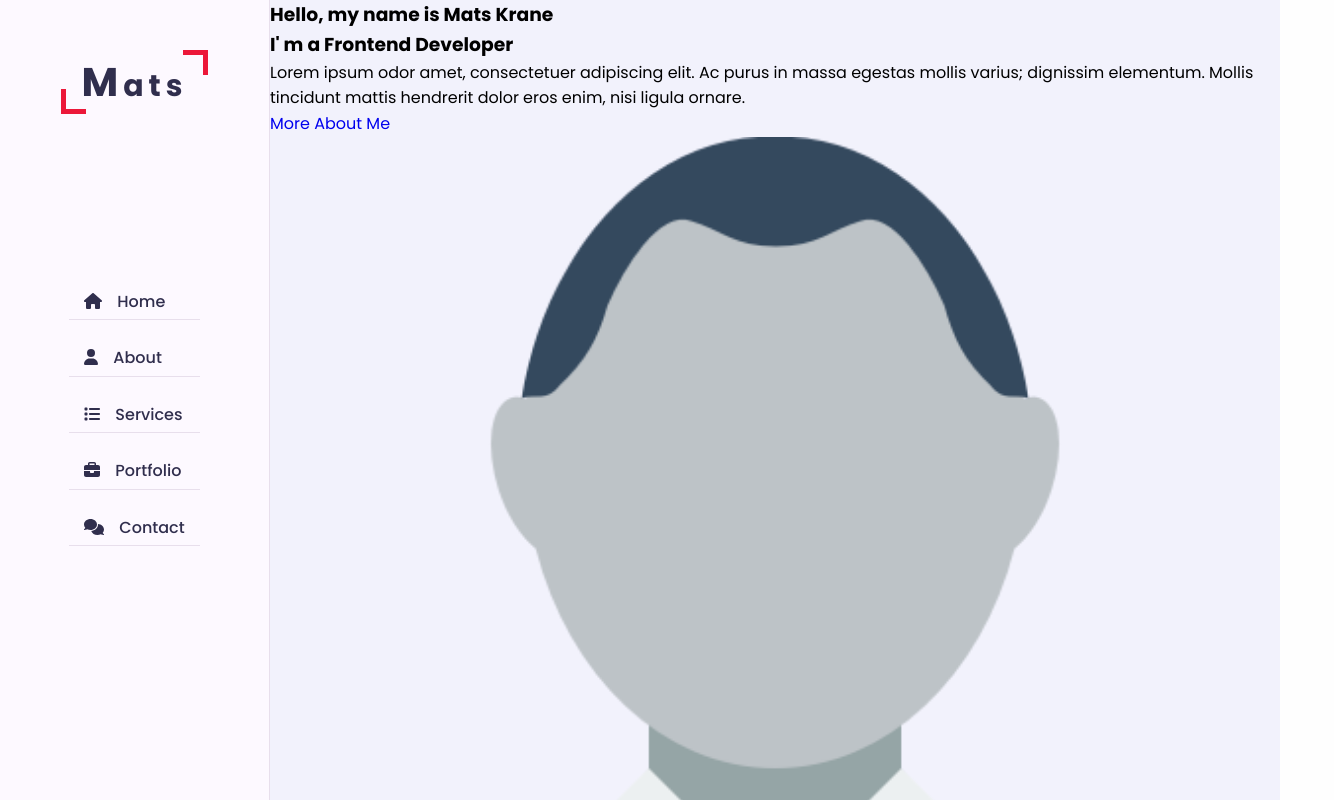
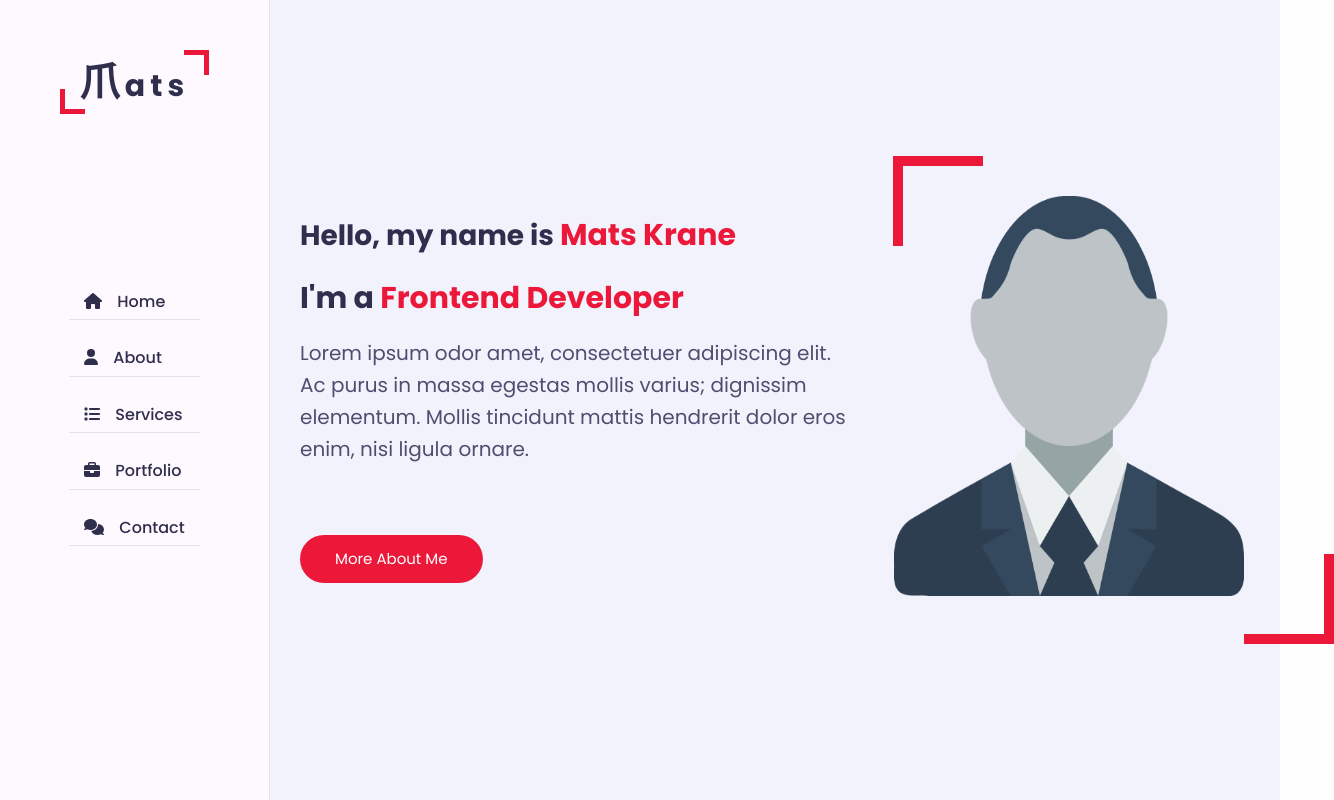
Before and after one commit to Matskrane/my-portfolio, a React (Create React App) app: page / in a window 1280 px wide. Shown: the whole page, 1334 px wide, since content can reach past the window. Built offline with nearby package versions, Linux system fonts and the light colour scheme.

Commit message:
sexy stuff

```diff
--- a/src/components/Home.js
+++ b/src/components/Home.js
@@ -8,15 +8,15 @@ const Home = () => {
         <section className="home section">
           <div className='container'>
               <div className='row'>
-                    <div className='home-info'>
+                    <div className='home-info padd-15'>
                         <h3 className='hello'> Hello, my name is <span className='name'>Mats Krane</span></h3>
-                        <h3 className='my-profession'>I' m a <span className='typing'>Frontend Developer</span></h3>
+                        <h3 className='my-profession'>I'm a <span className='typing'>Frontend Developer</span></h3>
                         <p>Lorem ipsum odor amet, consectetuer adipiscing elit. Ac purus in massa egestas mollis varius;
                            dignissim elementum. Mollis tincidunt mattis hendrerit dolor eros enim, nisi ligula ornare.
                         </p>
-                        <a href='#contact' className='btn-hire-me'>More About Me</a>
+                        <a href='#contact' className='btn hire-me'>More About Me</a>
                     </div>
-                    <div className='home-img'>
+                    <div className='home-img padd-15'>
                         <img src={image} alt='profile image'></img>
                     </div>
               </div>
--- a/src/components/SideBar.js
+++ b/src/components/SideBar.js
@@ -7,7 +7,7 @@ const SideBar = () => {
     <>
         <div className='aside'>
             <div className='logo'>
-                <a href='#'><span>M</span>ats</a>
+                <a href='#'><span>爪</span>ats</a>
             </div>
             <div className='nav-toggler'>
                 <span></span>
--- /dev/null
+++ b/src/styles/components/_home.scss
@@ -0,0 +1,102 @@
+@import "../variables/variables";
+
+.home {
+    min-height: 100vh;
+    display: flex;
+    color: $text-black-900;
+}
+
+.home .home-info {
+    flex:  0 0 60%;
+    max-width: 60%;
+}
+
+h3.hello {
+    font-size: 28px;
+    margin: 15px 0;
+}
+
+h3.hello span {
+    font-size: 30px;
+    color: $skin-color;
+}
+
+h3.my-profession {
+    font-size: 30px;
+    margin: 15px 0;
+}
+
+.typing {
+    color: $skin-color;
+}
+
+.home-info p {
+    margin-bottom: 70px;
+    font-size: 20px;
+    color: $text-black-700;
+}
+
+.home .home-img {
+    flex: 0 0 40%;
+    max-width: 40%;
+    text-align: center;
+    position: relative;
+}
+
+.home .home-img::after {
+    content: '';
+    position: absolute;
+    height: 80px;
+    width: 80px;
+    bottom: -40px;
+    border-bottom: 10px solid $skin-color;
+    border-right: 10px solid $skin-color;
+}
+
+.home .home-img::before {
+    content: '';
+    position: absolute;
+    height: 80px;
+    width: 80px;
+    left: 20px;
+    top: -40px;
+    border-top: 10px solid $skin-color;
+    border-left: 10px solid $skin-color;
+}
+
+.padd-15 {
+    padding-left: 15px;
+    padding-right: 15px;
+}
+
+.home .home-img img {
+    height: 400px;
+    max-width: 350px;
+    margin: auto;
+    border-radius: 5px;
+}
+
+.row {
+    display: flex;
+    flex-wrap: wrap;
+    margin-left: -15px;
+    margin-right: -15px;
+    position: relative;
+}
+
+.btn {
+    font-size: 15px;
+    font-weight: 500p;
+    padding: 12px 35px;
+    background: $skin-color;
+    color: white;
+    border-radius: 40px;
+    display: inline-block;
+    white-space: nowrap;
+    transition: all 0.3s ease;
+    border: none;
+}
+
+.btn:hover {
+    transform: scale(1.05);
+}
--- a/src/styles/components/_nav.scss
+++ b/src/styles/components/_nav.scss
@@ -2,14 +2,10 @@
 
 .section {
     background: $bg-black-900;
-    min-width: 100vh;
+    min-height: 100vh;
     display: block;
-    position: fixed;
-    left: 270px;
-    top: 0;
-    right: 0;
     opacity: 1;
-    z-index: 0;
+    padding: 0 30px;
 }
 
 .aside {
--- a/src/styles/styles.css
+++ b/src/styles/styles.css
@@ -1,14 +1,10 @@
 @import url("https://fonts.googleapis.com/css2?family=Poppins:wght@100;200;300;400;500;600;700&display=swap");
 .section {
   background: #f2f2fc;
-  min-width: 100vh;
+  min-height: 100vh;
   display: block;
-  position: fixed;
-  left: 270px;
-  top: 0;
-  right: 0;
   opacity: 1;
-  z-index: 0;
+  padding: 0 30px;
 }
 
 .aside {
@@ -131,6 +127,107 @@
   margin-right: 15px;
 }
 
+.home {
+  min-height: 100vh;
+  display: flex;
+  color: #302e4d;
+}
+
+.home .home-info {
+  flex: 0 0 60%;
+  max-width: 60%;
+}
+
+h3.hello {
+  font-size: 28px;
+  margin: 15px 0;
+}
+
+h3.hello span {
+  font-size: 30px;
+  color: #ec1839;
+}
+
+h3.my-profession {
+  font-size: 30px;
+  margin: 15px 0;
+}
+
+.typing {
+  color: #ec1839;
+}
+
+.home-info p {
+  margin-bottom: 70px;
+  font-size: 20px;
+  color: #504e70;
+}
+
+.home .home-img {
+  flex: 0 0 40%;
+  max-width: 40%;
+  text-align: center;
+  position: relative;
+}
+
+.home .home-img::after {
+  content: "";
+  position: absolute;
+  height: 80px;
+  width: 80px;
+  bottom: -40px;
+  border-bottom: 10px solid #ec1839;
+  border-right: 10px solid #ec1839;
+}
+
+.home .home-img::before {
+  content: "";
+  position: absolute;
+  height: 80px;
+  width: 80px;
+  left: 20px;
+  top: -40px;
+  border-top: 10px solid #ec1839;
+  border-left: 10px solid #ec1839;
+}
+
+.padd-15 {
+  padding-left: 15px;
+  padding-right: 15px;
+}
+
+.home .home-img img {
+  height: 400px;
+  max-width: 350px;
+  margin: auto;
+  border-radius: 5px;
+}
+
+.row {
+  display: flex;
+  flex-wrap: wrap;
+  margin-left: -15px;
+  margin-right: -15px;
+  position: relative;
+}
+
+.btn {
+  font-size: 15px;
+  font-weight: 500p;
+  padding: 12px 35px;
+  background: #ec1839;
+  color: white;
+  border-radius: 40px;
+  display: inline-block;
+  white-space: nowrap;
+  transition: all 0.3s ease;
+  border: none;
+}
+
+.btn:hover {
+  transform: scale(1.05);
+}
+
 * {
   box-sizing: border-box;
   padding: 0;
@@ -163,4 +260,14 @@ p {
 
 img {
   width: 100%;
+}
+
+.main-content {
+  padding-left: 270px;
+}
+
+.container {
+  max-width: 1100px;
+  width: 100%;
+  margin: auto;
 }/*# sourceMappingURL=styles.css.map */
--- a/src/styles/styles.scss
+++ b/src/styles/styles.scss
@@ -1,5 +1,6 @@
 @import url('https://fonts.googleapis.com/css2?family=Poppins:wght@100;200;300;400;500;600;700&display=swap');
 @import "./components/nav";
+@import "./components/home";
 
 
 
@@ -37,3 +38,14 @@ p {
 img {
     width: 100%;
 }
+
+
+.main-content {
+    padding-left: 270px;
+}
+
+.container {
+    max-width: 1100px;
+    width: 100%;
+    margin: auto;
+}
```
Also changed, not shown: 1 other file (tests, documents, lock files or other folders).
